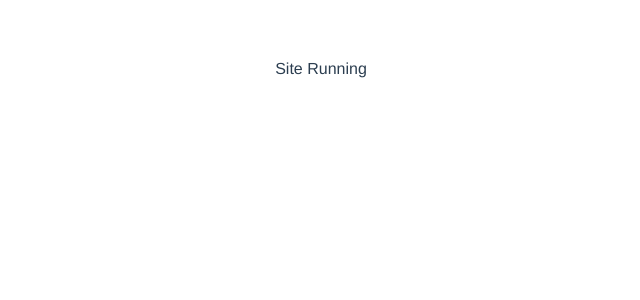
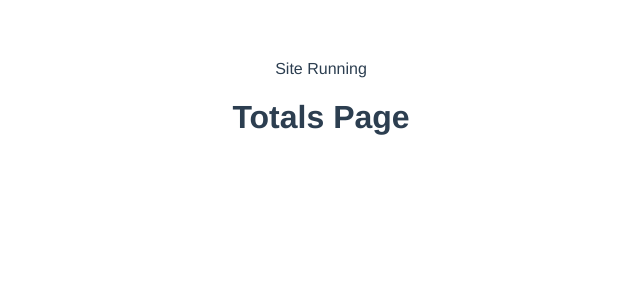
Before and after one commit to brendon-agileBridge/FSD-VueTraining, a Vue app in the folder vuetraining/: page /Totals in a window 1280 px wide. Before the commit this address had no page. Shown: the top 300 px of the page, without its empty margins (319-959 px from the left). Built offline with nearby package versions, Linux system fonts and the light colour scheme.

Commit message:
Creating a new Page

```diff
--- /dev/null
+++ b/vuetraining/src/pages/totals.vue
@@ -0,0 +1,11 @@
+<script setup>
+
+</script>
+
+<template>
+  <h1>Totals Page</h1>
+</template>
+
+<style scoped>
+
+</style>
--- a/vuetraining/src/router.js
+++ b/vuetraining/src/router.js
@@ -1,9 +1,11 @@
 import {createWebHistory, createRouter} from 'vue-router'
 
 import IndexView from './pages/index.vue'
+import TotalsView from "@/pages/totals.vue";
 
 const routes = [
     { path: '/', component: IndexView },
+    { path: '/Totals', component: TotalsView },
 ]
 
 export default createRouter({
```
